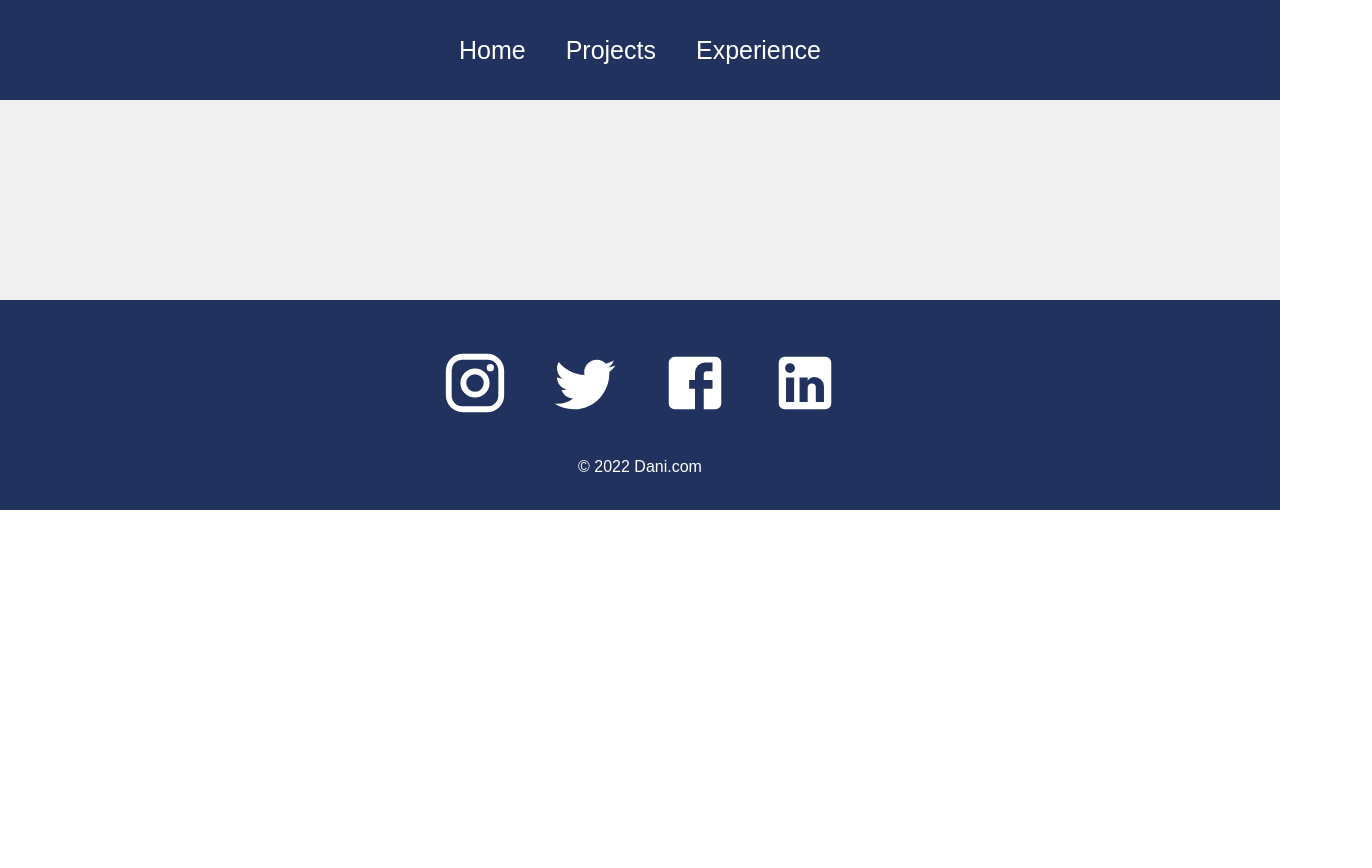
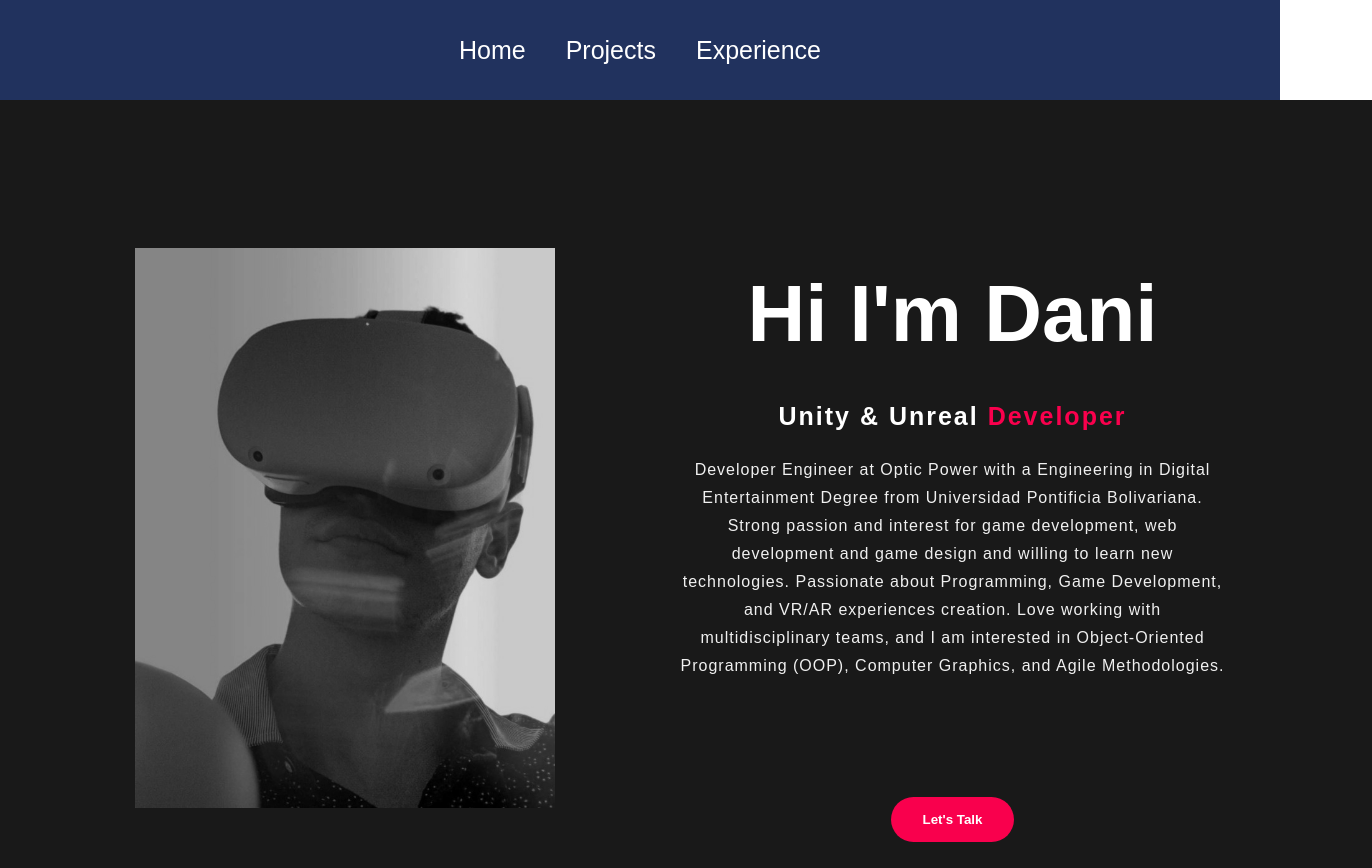
Before and after one commit to Playyer96/personal-portafolio, a React (Create React App) app: page /about in a window 1280 px wide. Shown: the top 868 px of the page, 1372 px wide, since content can reach past the window. Before the commit the page ends 800 px from the top, so only its background shows below. Built offline with nearby package versions, Linux system fonts and the light colour scheme.

Commit message:
about me page added

```diff
--- a/src/App.css
+++ b/src/App.css
@@ -4,7 +4,7 @@
   display: flex;
   flex-direction: column;
   font-family: Arial, Helvetica, sans-serif;
-  background-color: #f0f0f0;
+  background-color: #191919;
 }
 
 body {
--- a/src/App.js
+++ b/src/App.js
@@ -6,6 +6,7 @@ import Experience from "./pages/Experience";
 import Navbar from "./components/Navbar";
 import Footer from "./components/Footer";
 import ProjectDisplay from "./pages/ProjectDisplay";
+import AboutDisplay from "./pages/AboutDisplay";
 
 function App() {
   return (
@@ -14,6 +15,7 @@ function App() {
         <Navbar />
         <Routes>
           <Route path="/" element={<Home />} />
+          <Route path="/about" element={<AboutDisplay />} />
           <Route path="/projects" element={<Projects />} />
           <Route path="/project/:id" element={<ProjectDisplay />} />
           <Route path="/experience" element={<Experience />} />
--- /dev/null
+++ b/src/pages/AboutDisplay.js
@@ -0,0 +1,30 @@
+import React from "react";
+import "../styles/AboutDisplay.css";
+import test from "../assets/profile-pic.png";
+
+function AboutDisplay() {
+  return (
+    <div className="about">
+      <img src={test} />
+      <div className="about-text">
+        <h1> Hi I'm Dani</h1>
+        <h5>
+          Unity & Unreal <span>Developer</span>
+        </h5>
+        <p>
+          Developer Engineer at Optic Power with a Engineering in Digital
+          Entertainment Degree from Universidad Pontificia Bolivariana. Strong
+          passion and interest for game development, web development and game
+          design and willing to learn new technologies. Passionate about
+          Programming, Game Development, and VR/AR experiences creation. Love
+          working with multidisciplinary teams, and I am interested in
+          Object-Oriented Programming (OOP), Computer Graphics, and Agile
+          Methodologies.
+        </p>
+      </div>
+      <button>Let's Talk</button>
+    </div>
+  );
+}
+
+export default AboutDisplay;
--- /dev/null
+++ b/src/styles/AboutDisplay.css
@@ -0,0 +1,68 @@
+.about img {
+  height: auto;
+  width: 420px;
+  max-width: 100%;
+  filter: grayscale(100%);
+  -webkit-filter: grayscale(100%);
+}
+
+.about-text {
+  width: 550px;
+  max-width: 100%;
+  padding: 0 10px;
+}
+
+.about {
+  /* width: 100%; */
+  padding: 78px;
+  width: 1280px;
+  max-width: 95%;
+  margin: 0 auto;
+  display: flex;
+  flex-wrap: wrap;
+  align-items: center;
+  justify-content: space-around;
+  background-color: #191919;
+}
+
+.about h1 {
+  color: white;
+  font-size: 80px;
+  text-transform: capitalize;
+  margin-bottom: 20px;
+}
+
+.about h5 {
+  color: white;
+  font-size: 25px;
+  text-transform: capitalize;
+  margin-bottom: 25px;
+  letter-spacing: 2px;
+}
+
+span {
+  color: #f9004d;
+}
+
+.about-text p {
+  letter-spacing: 1px;
+  line-height: 28px;
+  margin-bottom: 45px;
+}
+
+button {
+  background: #f9004d;
+  color: white;
+  text-decoration: none;
+  border: 2px solid transparent;
+  font-weight: bold;
+  padding: 13px 30px;
+  border-radius: 30px;
+  transition: 0.4s;
+}
+
+button:hover {
+  background: transparent;
+  border: 2px solid #f9004d;
+  cursor: pointer;
+}
```
Also changed, not shown: src/assets/profile-pic.png (added), 1 other file (tests, documents, lock files or other folders).
